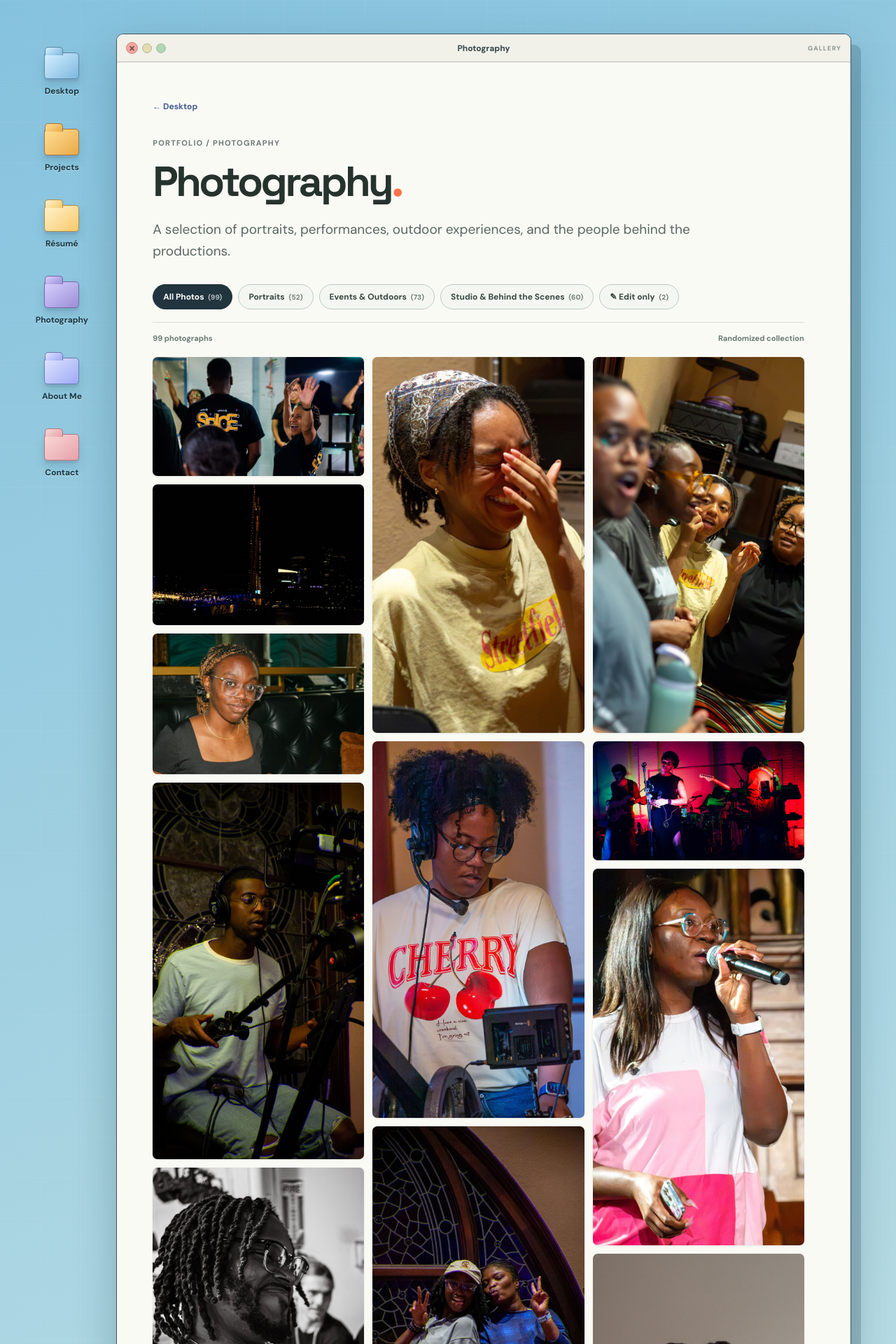
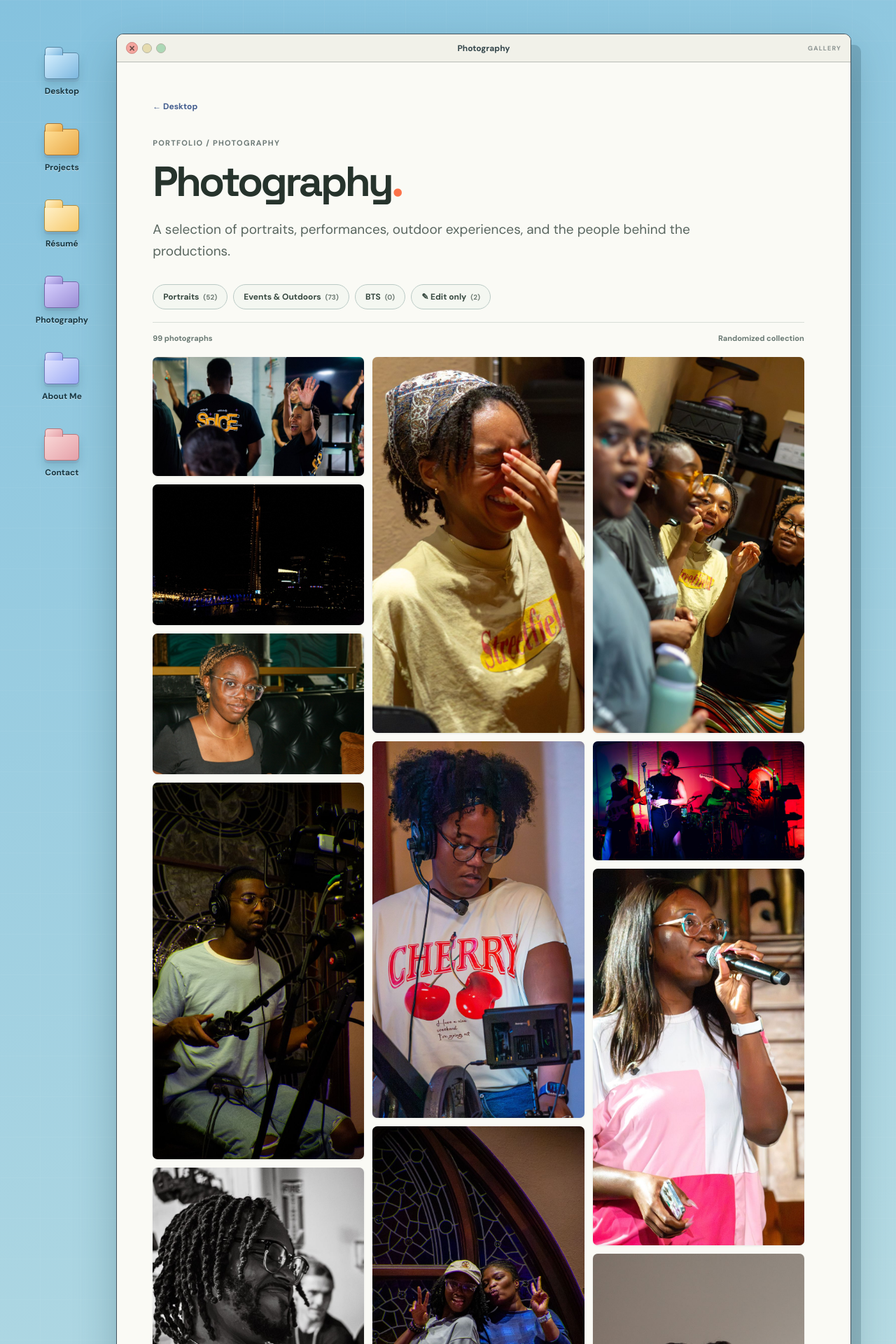
Before and after one commit to betheladekogbe/betheladekogbe.github.io, a Jekyll site: the page built from photography.html, in a window 1280 px wide. Shown: the top 1920 px of the page at 70% size. Built offline with Jekyll 4.4.1, drawn with Linux system fonts in a browser that asks for light colours.

Commit message:
Simplify photography filters and rename behind-the-scenes to BTS

```diff
--- a/photography.html
+++ b/photography.html
@@ -52,10 +52,9 @@ description: Photography portfolio, featuring a shuffled collection of photograp
 
             {% if photograph_count > 0 %}
               <div class="photography-filters" role="group" aria-label="Filter photographs by genre">
-                <button type="button" class="photography-filter is-selected" data-photo-filter="all" aria-pressed="true">All Photos <span data-filter-count="all"></span></button>
-              <button type="button" class="photography-filter" data-photo-filter="portraits" aria-pressed="false">Portraits <span data-filter-count="portraits"></span></button>
+                <button type="button" class="photography-filter" data-photo-filter="portraits" aria-pressed="false">Portraits <span data-filter-count="portraits"></span></button>
               <button type="button" class="photography-filter" data-photo-filter="events-outdoors" aria-pressed="false">Events &amp; Outdoors <span data-filter-count="events-outdoors"></span></button>
-              <button type="button" class="photography-filter" data-photo-filter="studio-bts" aria-pressed="false">Studio &amp; Behind the Scenes <span data-filter-count="studio-bts"></span></button>
+              <button type="button" class="photography-filter" data-photo-filter="behind-the-scenes" aria-pressed="false" aria-label="Behind the Scenes">BTS <span data-filter-count="behind-the-scenes"></span></button>
               <button type="button" class="photography-filter" data-photo-filter="edit-only" aria-pressed="false" hidden>✎ Edit only <span data-filter-count="edit-only"></span></button>
               </div>
               <p class="photography-count"><span id="photography-showing" role="status" aria-live="polite">{{ photograph_count }} photographs</span><span>Randomized collection</span></p>
```
